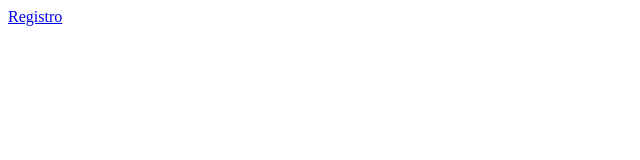
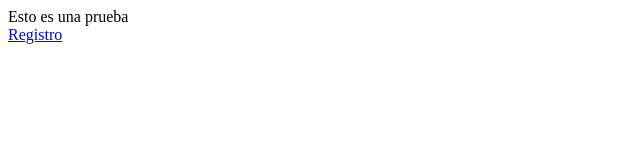
Before and after one commit to Jhonnyrpo/Pagina, a plain HTML site: page index.html in a window 1280 px wide. Shown: the whole page, without its empty margins (0-640 px from the left). Drawn offline with Linux system fonts and the light colour scheme.

Commit message:
Update index.html

```diff
--- a/index.html
+++ b/index.html
@@ -7,6 +7,7 @@
     <title>Document</title>
 </head>
 <body>
+    Esto es una prueba
     <section><a href="registro.html">Registro</a></section>
 </body>
 </html>
```
